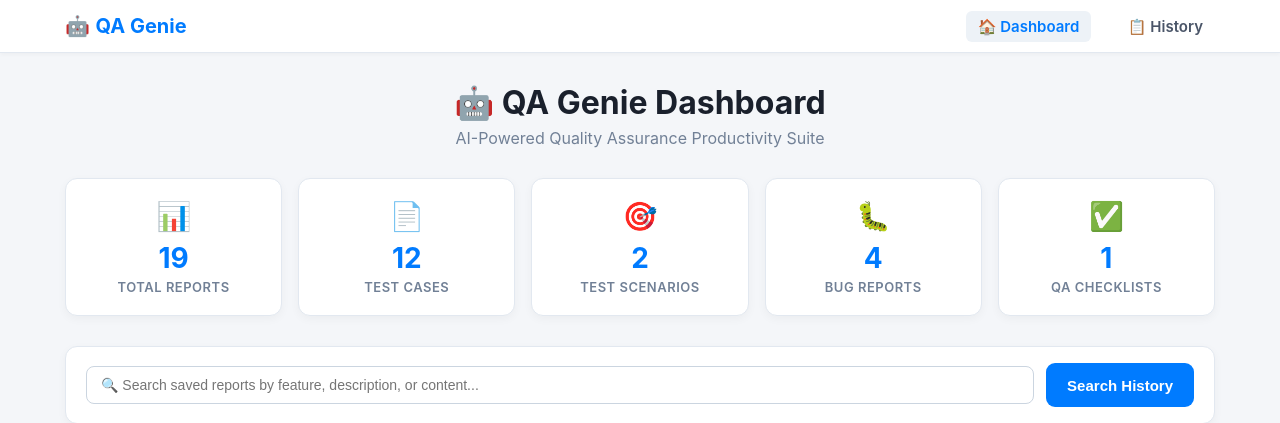
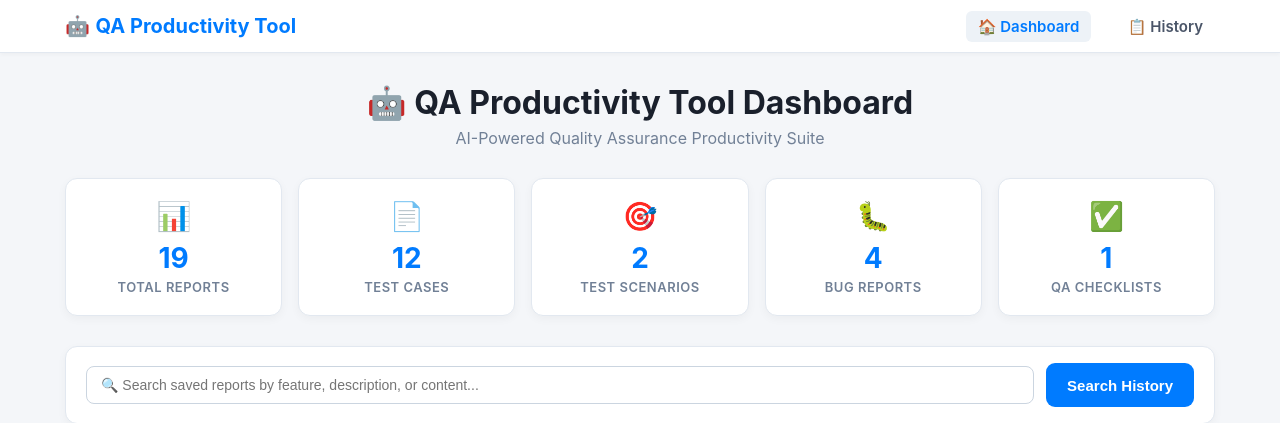
Before and after one commit to krinalpixster-sketch/qa-genie, a Flask app: page / in a window 1280 px wide. Shown: the top 423 px of the page. Run offline with Flask 3, Linux system fonts and the light colour scheme; data comes from the database, SQL or seed files in the repository; some libraries are stand-ins or nearby versions.

Commit message:
Rename application UI title from QA Genie to QA Productivity Tool

```diff
--- a/app.py
+++ b/app.py
@@ -1334,7 +1334,7 @@ def download_pdf():
     styles = getSampleStyleSheet()
     story = []
 
-    story.append(Paragraph("<b>QA Genie - Quality Assurance Report</b>", styles["Title"]))
+    story.append(Paragraph("<b>QA Productivity Tool - Quality Assurance Report</b>", styles["Title"]))
     story.append(Spacer(1, 12))
     story.append(Paragraph(f"<b>Feature:</b> {feature}", styles["Heading2"]))
     story.append(Paragraph(f"<b>Description:</b> {description}", styles["BodyText"]))
@@ -1377,9 +1377,9 @@ def download_excel():
 
     workbook = Workbook()
     sheet = workbook.active
-    sheet.title = "QA Genie Report"
+    sheet.title = "QA Productivity Tool Report"
 
-    sheet.append(["QA Genie - Quality Assurance Report"])
+    sheet.append(["QA Productivity Tool - Quality Assurance Report"])
     sheet.append(["Feature", feature])
     sheet.append(["Description", description])
     sheet.append([])
--- a/templates/bug.html
+++ b/templates/bug.html
@@ -3,14 +3,14 @@
 <head>
     <meta charset="UTF-8">
     <meta name="viewport" content="width=device-width, initial-scale=1.0">
-    <title>QA Genie - Bug Report Generator</title>
+    <title>QA Productivity Tool - Bug Report Generator</title>
     <link rel="stylesheet" href="{{ url_for('static', filename='style.css') }}">
 </head>
 <body>
 
 <header class="navbar">
     <div class="nav-container">
-        <div class="logo">🤖 <strong>QA Genie</strong></div>
+        <div class="logo">🤖 <strong>QA Productivity Tool</strong></div>
         <nav class="nav-links">
             <a href="/">🏠 Dashboard</a>
             <a href="/history">📋 History</a>
--- a/templates/bug_result.html
+++ b/templates/bug_result.html
@@ -3,14 +3,14 @@
 <head>
     <meta charset="UTF-8">
     <meta name="viewport" content="width=device-width, initial-scale=1.0">
-    <title>QA Genie - Bug Report Result</title>
+    <title>QA Productivity Tool - Bug Report Result</title>
     <link rel="stylesheet" href="{{ url_for('static', filename='style.css') }}">
 </head>
 <body>
 
 <header class="navbar">
     <div class="nav-container">
-        <div class="logo">🤖 <strong>QA Genie</strong></div>
+        <div class="logo">🤖 <strong>QA Productivity Tool</strong></div>
         <nav class="nav-links">
             <a href="/">🏠 Dashboard</a>
             <a href="/history">📋 History</a>
--- a/templates/checklist.html
+++ b/templates/checklist.html
@@ -3,14 +3,14 @@
 <head>
     <meta charset="UTF-8">
     <meta name="viewport" content="width=device-width, initial-scale=1.0">
-    <title>QA Genie - QA Checklist Generator</title>
+    <title>QA Productivity Tool - QA Checklist Generator</title>
     <link rel="stylesheet" href="{{ url_for('static', filename='style.css') }}">
 </head>
 <body>
 
 <header class="navbar">
     <div class="nav-container">
-        <div class="logo">🤖 <strong>QA Genie</strong></div>
+        <div class="logo">🤖 <strong>QA Productivity Tool</strong></div>
         <nav class="nav-links">
             <a href="/">🏠 Dashboard</a>
             <a href="/history">📋 History</a>
--- a/templates/checklist_result.html
+++ b/templates/checklist_result.html
@@ -3,14 +3,14 @@
 <head>
     <meta charset="UTF-8">
     <meta name="viewport" content="width=device-width, initial-scale=1.0">
-    <title>QA Genie - QA Checklist Result</title>
+    <title>QA Productivity Tool - QA Checklist Result</title>
     <link rel="stylesheet" href="{{ url_for('static', filename='style.css') }}">
 </head>
 <body>
 
 <header class="navbar">
     <div class="nav-container">
-        <div class="logo">🤖 <strong>QA Genie</strong></div>
+        <div class="logo">🤖 <strong>QA Productivity Tool</strong></div>
         <nav class="nav-links">
             <a href="/">🏠 Dashboard</a>
             <a href="/history">📋 History</a>
--- a/templates/delete_confirm.html
+++ b/templates/delete_confirm.html
@@ -3,14 +3,14 @@
 <head>
     <meta charset="UTF-8">
     <meta name="viewport" content="width=device-width, initial-scale=1.0">
-    <title>QA Genie - Confirm Delete</title>
+    <title>QA Productivity Tool - Confirm Delete</title>
     <link rel="stylesheet" href="{{ url_for('static', filename='style.css') }}">
 </head>
 <body>
 
 <header class="navbar">
     <div class="nav-container">
-        <div class="logo">🤖 <strong>QA Genie</strong></div>
+        <div class="logo">🤖 <strong>QA Productivity Tool</strong></div>
         <nav class="nav-links">
             <a href="/">🏠 Dashboard</a>
             <a href="/history">📋 History</a>
--- a/templates/history.html
+++ b/templates/history.html
@@ -3,14 +3,14 @@
 <head>
     <meta charset="UTF-8">
     <meta name="viewport" content="width=device-width, initial-scale=1.0">
-    <title>QA Genie - History</title>
+    <title>QA Productivity Tool - History</title>
     <link rel="stylesheet" href="{{ url_for('static', filename='style.css') }}">
 </head>
 <body>
 
 <header class="navbar">
     <div class="nav-container">
-        <div class="logo">🤖 <strong>QA Genie</strong></div>
+        <div class="logo">🤖 <strong>QA Productivity Tool</strong></div>
         <nav class="nav-links">
             <a href="/">🏠 Dashboard</a>
             <a href="/history" class="active">📋 History</a>
--- a/templates/index.html
+++ b/templates/index.html
@@ -3,14 +3,14 @@
 <head>
     <meta charset="UTF-8">
     <meta name="viewport" content="width=device-width, initial-scale=1.0">
-    <title>QA Genie - Dashboard</title>
+    <title>QA Productivity Tool - Dashboard</title>
     <link rel="stylesheet" href="{{ url_for('static', filename='style.css') }}">
 </head>
 <body>
 
 <header class="navbar">
     <div class="nav-container">
-        <div class="logo">🤖 <strong>QA Genie</strong></div>
+        <div class="logo">🤖 <strong>QA Productivity Tool</strong></div>
         <nav class="nav-links">
             <a href="/" class="active">🏠 Dashboard</a>
             <a href="/history">📋 History</a>
@@ -21,7 +21,7 @@
 <div class="container">
 
     <div class="header-section">
-        <h1>🤖 QA Genie Dashboard</h1>
+        <h1>🤖 QA Productivity Tool Dashboard</h1>
         <p class="subtitle">AI-Powered Quality Assurance Productivity Suite</p>
     </div>
 
--- a/templates/result.html
+++ b/templates/result.html
@@ -3,14 +3,14 @@
 <head>
     <meta charset="UTF-8">
     <meta name="viewport" content="width=device-width, initial-scale=1.0">
-    <title>QA Genie - {{ report_type }} Result</title>
+    <title>QA Productivity Tool - {{ report_type }} Result</title>
     <link rel="stylesheet" href="{{ url_for('static', filename='style.css') }}">
 </head>
 <body>
 
 <header class="navbar">
     <div class="nav-container">
-        <div class="logo">🤖 <strong>QA Genie</strong></div>
+        <div class="logo">🤖 <strong>QA Productivity Tool</strong></div>
         <nav class="nav-links">
             <a href="/">🏠 Dashboard</a>
             <a href="/history">📋 History</a>
@@ -62,7 +62,7 @@
     <div class="meta-footer">
         <div><strong>Priority:</strong> High</div>
         <div><strong>Environment:</strong> Web / Mobile / API</div>
-        <div><strong>Generated By:</strong> QA Genie AI Tool</div>
+        <div><strong>Generated By:</strong> QA Productivity Tool AI Tool</div>
     </div>
 
 </div>
--- a/templates/scenario.html
+++ b/templates/scenario.html
@@ -3,14 +3,14 @@
 <head>
     <meta charset="UTF-8">
     <meta name="viewport" content="width=device-width, initial-scale=1.0">
-    <title>QA Genie - Test Scenario Generator</title>
+    <title>QA Productivity Tool - Test Scenario Generator</title>
     <link rel="stylesheet" href="{{ url_for('static', filename='style.css') }}">
 </head>
 <body>
 
 <header class="navbar">
     <div class="nav-container">
-        <div class="logo">🤖 <strong>QA Genie</strong></div>
+        <div class="logo">🤖 <strong>QA Productivity Tool</strong></div>
         <nav class="nav-links">
             <a href="/">🏠 Dashboard</a>
             <a href="/history">📋 History</a>
--- a/templates/scenario_result.html
+++ b/templates/scenario_result.html
@@ -3,14 +3,14 @@
 <head>
     <meta charset="UTF-8">
     <meta name="viewport" content="width=device-width, initial-scale=1.0">
-    <title>QA Genie - Test Scenario Result</title>
+    <title>QA Productivity Tool - Test Scenario Result</title>
     <link rel="stylesheet" href="{{ url_for('static', filename='style.css') }}">
 </head>
 <body>
 
 <header class="navbar">
     <div class="nav-container">
-        <div class="logo">🤖 <strong>QA Genie</strong></div>
+        <div class="logo">🤖 <strong>QA Productivity Tool</strong></div>
         <nav class="nav-links">
             <a href="/">🏠 Dashboard</a>
             <a href="/history">📋 History</a>
--- a/templates/view.html
+++ b/templates/view.html
@@ -3,14 +3,14 @@
 <head>
     <meta charset="UTF-8">
     <meta name="viewport" content="width=device-width, initial-scale=1.0">
-    <title>QA Genie - View {{ report.type }}</title>
+    <title>QA Productivity Tool - View {{ report.type }}</title>
     <link rel="stylesheet" href="{{ url_for('static', filename='style.css') }}">
 </head>
 <body>
 
 <header class="navbar">
     <div class="nav-container">
-        <div class="logo">🤖 <strong>QA Genie</strong></div>
+        <div class="logo">🤖 <strong>QA Productivity Tool</strong></div>
         <nav class="nav-links">
             <a href="/">🏠 Dashboard</a>
             <a href="/history">📋 History</a>
```
